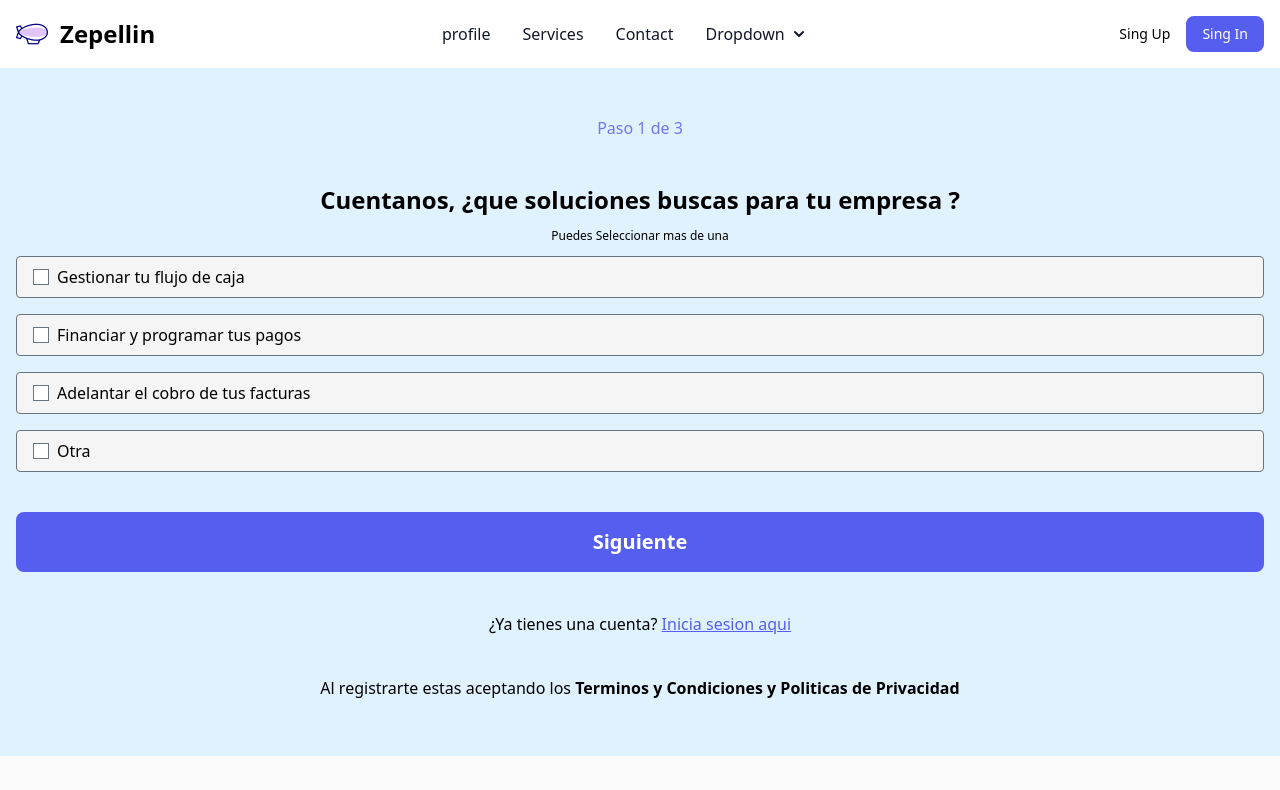
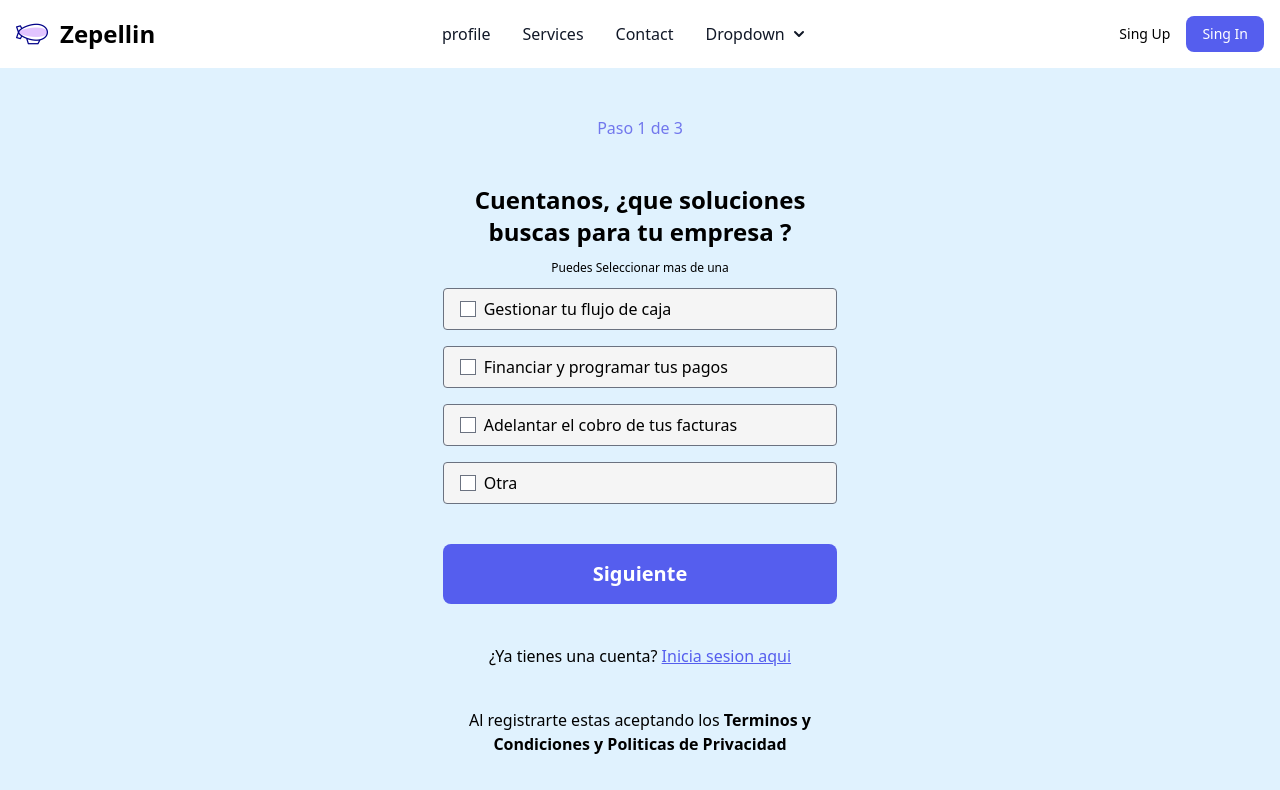
Before and after one commit to No-Country/s8-04-m-node-react-xepelin, a React (Vite) app in the folder frontend/: page /register in a window 1280 px wide. Shown: the top 790 px of the page. Built offline with nearby package versions, Linux system fonts and the light colour scheme.

Commit message:
add desing desktop in Register

```diff
--- a/frontend/src/components/RegisterForm/RegisterForm.jsx
+++ b/frontend/src/components/RegisterForm/RegisterForm.jsx
@@ -39,7 +39,7 @@ const RegisterForm = () => {
       {({ isSubmitting }) => (
         <Form>
           {currentPage === 1 && (
-            <div className="p-4">
+            <div className="p-4 sm:w-3/4 sm:mx-auto md:w-1/3 md:mx-auto">
               <div className="text-Primary-50 text-center pt-8 pb-8 font-medium">
                 Paso 1 de 3
               </div>
@@ -111,7 +111,7 @@ const RegisterForm = () => {
             </div>
           )}
           {currentPage === 2 && (
-            <div className="p-4">
+            <div className="p-4  md:w-1/3 md:mx-auto">
               <div className="text-Primary-50 text-center pt-8 pb-8 font-medium">
                 Paso 2 de 3
               </div>
@@ -170,7 +170,7 @@ const RegisterForm = () => {
             </div>
           )}
           {currentPage === 3 && (
-            <div className="p-4">
+            <div className="p-4 sm:w-3/4 sm:mx-auto md:w-1/3 md:mx-auto">
               <div className="text-Primary-50 text-center pt-8 pb-8 font-medium">
                 Paso 3 de 3
               </div>
@@ -246,7 +246,7 @@ const RegisterForm = () => {
                 type="button"
                 disabled={isSubmitting}
                 onClick={()=> setShowModal(true)}
-                className="mt-3 py-4  w-full bg-Primary-100 rounded-lg text-xl text-white font-semibold"
+                className="mt-3 py-4 mb-6 w-full bg-Primary-100 rounded-lg text-xl text-white font-semibold"
               >
                 Siguiente
               </button>
```
